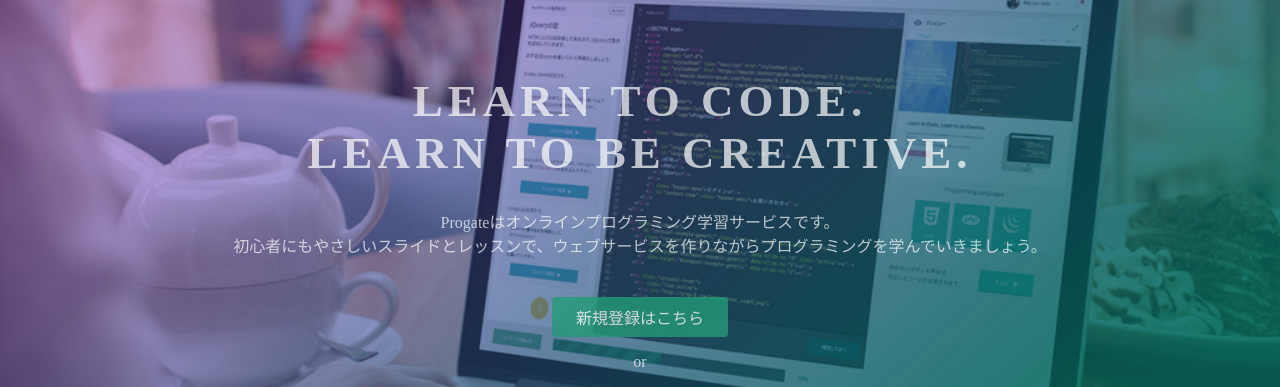
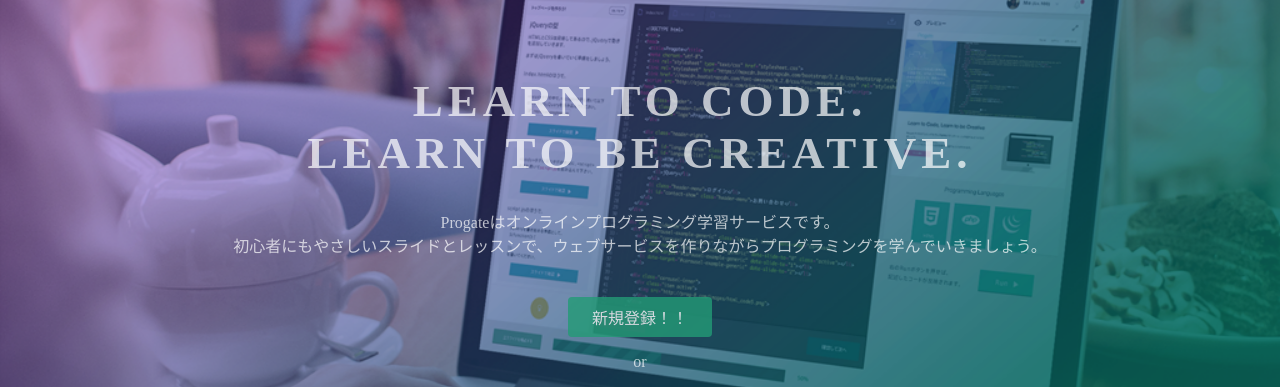
Before and after one commit to fummy-fummy/fummy-fummy.github.io, a plain HTML site: page index.html in a window 1280 px wide. Shown: the part 135-522 px from the top of the page. Drawn offline with Linux system fonts and the light colour scheme.

Commit message:
Update index.html

```diff
--- a/index.html
+++ b/index.html
@@ -26,7 +26,7 @@
       <h1>LEARN TO CODE.<br>LEARN TO BE CREATIVE.</h1>
       <p>Progateはオンラインプログラミング学習サービスです。<br>初心者にもやさしいスライドとレッスンで、ウェブサービスを作りながらプログラミングを学んでいきましょう。</p>
       <div class="btn-wrapper">
-        <a href="#" class="btn signup">新規登録はこちら</a>
+        <a href="#" class="btn signup">新規登録！！</a>
         <p>or</p>
         <a href="#" class="btn facebook"><span class="fa fa-facebook"></span>Facebookで登録</a>
         <a href="#" class="btn twitter"><span class="fa fa-twitter"></span>Twitterで登録</a>
```
